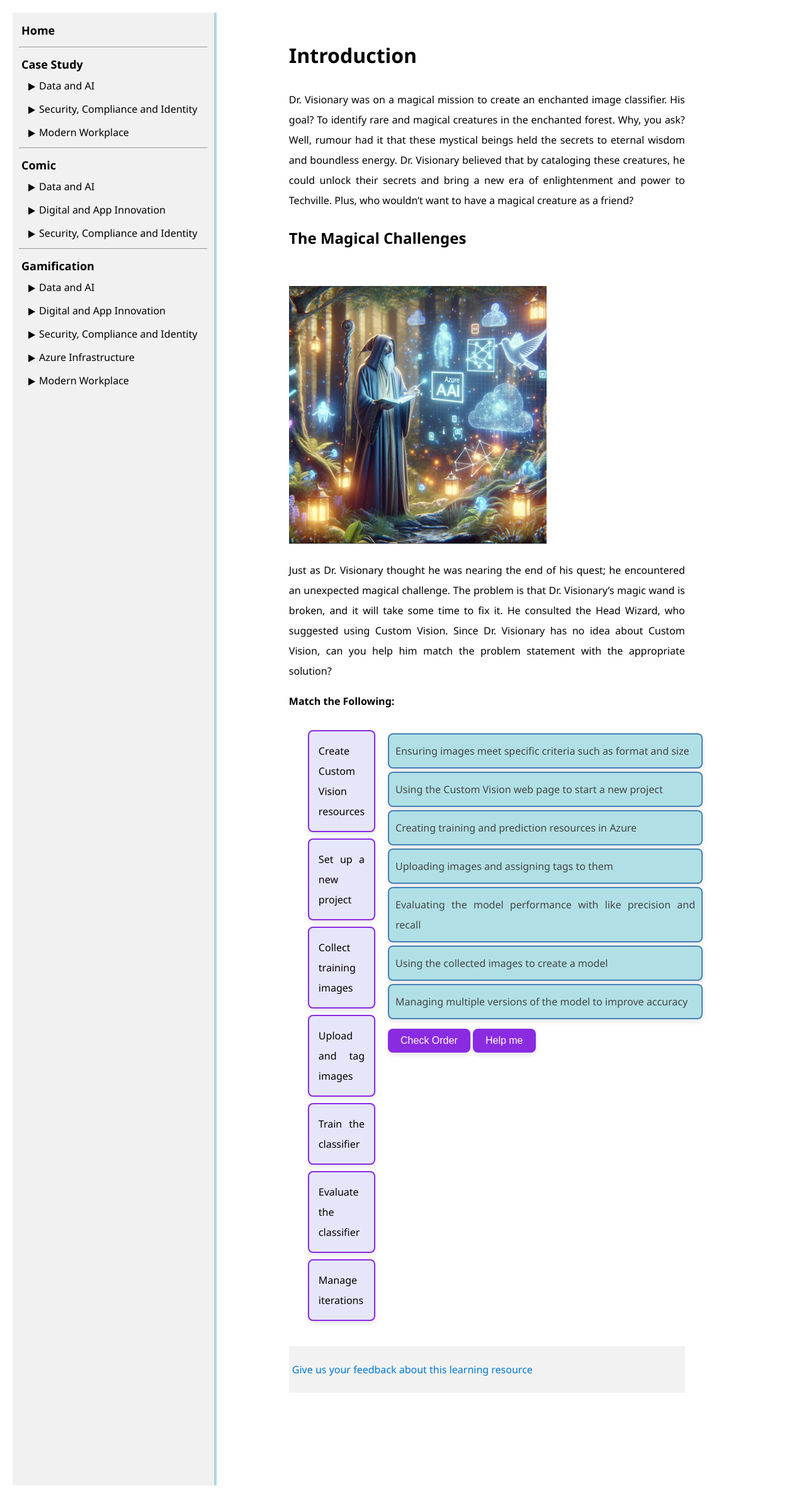
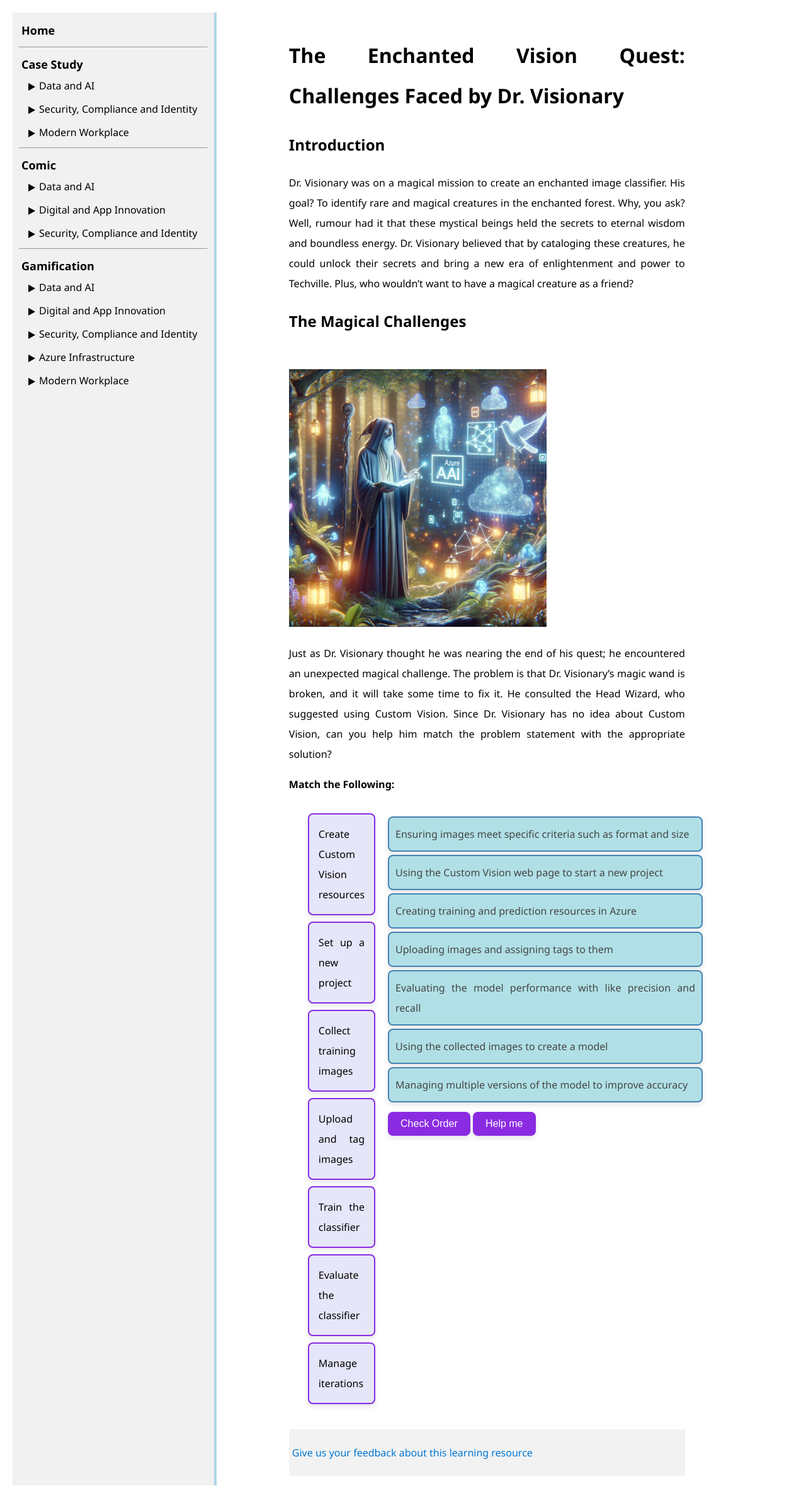
Before and after one commit to ningweinw/iengage, a Jekyll site: the page built from project-files/case-study/Data and AI/Enchanted Vision Quest.md, in a window 1280 px wide. Shown: the whole page at 63% size. Built offline with Jekyll 4.4.1, drawn with Linux system fonts in a browser that asks for light colours; nearby versions of some CDN libraries.

Commit message:
Update Enchanted Vision Quest.md

```diff
--- a/project-files/case-study/Data and AI/Enchanted Vision Quest.md
+++ b/project-files/case-study/Data and AI/Enchanted Vision Quest.md
@@ -1,11 +1,13 @@
 ---
 layout: default
-title:  "The Enchanted Vision Quest: Challenges Faced by Dr. Visionary"
+title:  "The Enchanted Vision Quest"
 category: "Case Study123"
 sub-category: "Data and AI"
 courses: [AI-102, PR-801]
 ---
-# Introduction
+# The Enchanted Vision Quest: Challenges Faced by Dr. Visionary
+
+## Introduction
 
 Dr. Visionary was on a magical mission to create an enchanted image classifier. His goal? To identify rare and magical creatures in the enchanted forest. Why, you ask? Well, rumour had it that these mystical beings held the secrets to eternal wisdom and boundless energy. Dr. Visionary believed that by cataloging these creatures, he could unlock their secrets and bring a new era of enlightenment and power to Techville. Plus, who wouldn't want to have a magical creature as a friend?
 
```
